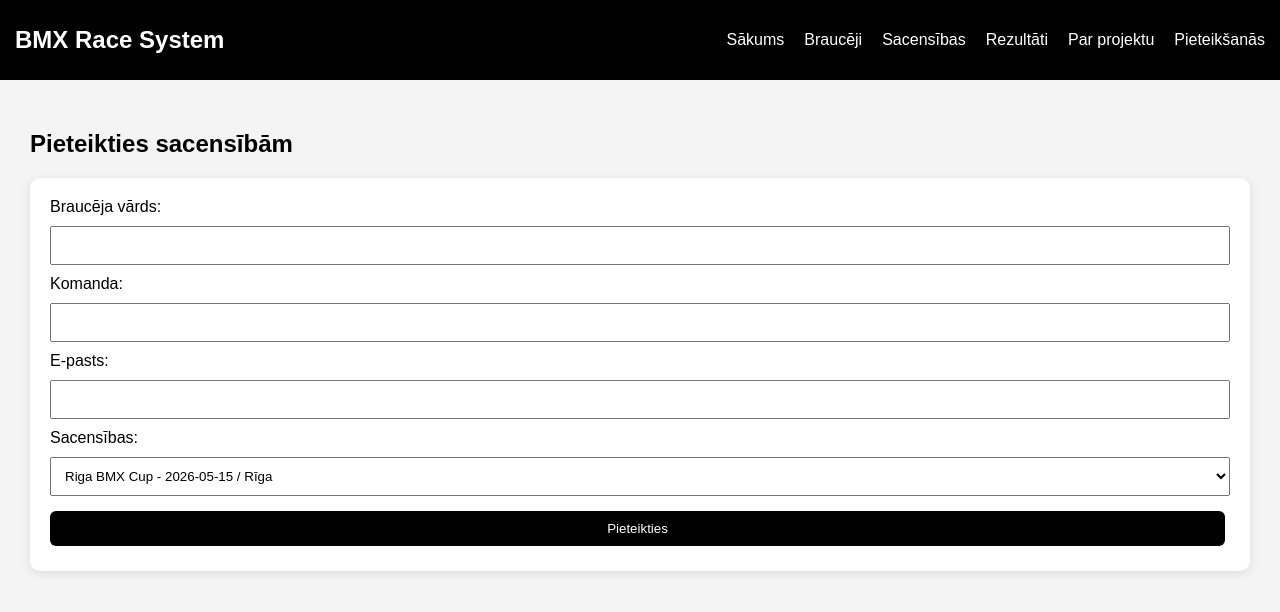
After one commit to valainismartinss-ux/bmx-race-system, a Flask app: page /register in a window 1280 px wide. The commit adds this page. Shown: the top 612 px of the page. Run offline with Flask 3, Linux system fonts and the light colour scheme; data comes from the database, SQL or seed files in the repository; both versions use the stored data as it was after the commit.

Commit message:
Pievienota pieteiksanas sacensibam un komandas ievade

```diff
--- a/app.py
+++ b/app.py
@@ -49,6 +49,16 @@ def init_db():
             FOREIGN KEY (race_id) REFERENCES races (id)
         )
     """)
+    conn.execute("""
+    CREATE TABLE IF NOT EXISTS registrations (
+        id INTEGER PRIMARY KEY AUTOINCREMENT,
+        rider_name TEXT NOT NULL,
+        team_name TEXT NOT NULL,
+        race_id INTEGER,
+        email TEXT NOT NULL,
+        FOREIGN KEY (race_id) REFERENCES races (id)
+    )
+    """)
 
     team_count = conn.execute("SELECT COUNT(*) FROM teams").fetchone()[0]
 
@@ -84,24 +94,41 @@ def riders():
     return render_template("riders.html", riders=riders)
 @app.route("/add_rider", methods=["GET", "POST"])
 def add_rider():
-    conn = get_db_connection()
-    teams = conn.execute("SELECT * FROM teams").fetchall()
-
     if request.method == "POST":
         name = request.form["name"]
         age = request.form["age"]
-        team_id = request.form["team_id"]
+        team_name = request.form["team_name"]
+
+        conn = get_db_connection()
+
+        existing_team = conn.execute(
+            "SELECT id FROM teams WHERE name = ?",
+            (team_name,)
+        ).fetchone()
+
+        if existing_team:
+            team_id = existing_team["id"]
+        else:
+            conn.execute(
+                "INSERT INTO teams (name, city) VALUES (?, ?)",
+                (team_name, "Nav norādīts")
+            )
+            team_id = conn.execute(
+                "SELECT id FROM teams WHERE name = ?",
+                (team_name,)
+            ).fetchone()["id"]
 
         conn.execute(
             "INSERT INTO riders (name, age, team_id) VALUES (?, ?, ?)",
             (name, age, team_id)
         )
+
         conn.commit()
         conn.close()
+
         return redirect("/riders")
 
-    conn.close()
-    return render_template("add_rider.html", teams=teams)
+    return render_template("add_rider.html")
 
 
 @app.route("/edit_rider/<int:id>", methods=["GET", "POST"])
@@ -158,7 +185,29 @@ def results():
 @app.route("/about")
 def about():
     return render_template("about.html")
+@app.route("/register", methods=["GET", "POST"])
+def register():
+    conn = get_db_connection()
+    races = conn.execute("SELECT * FROM races").fetchall()
 
+    if request.method == "POST":
+        rider_name = request.form["rider_name"]
+        team_name = request.form["team_name"]
+        email = request.form["email"]
+        race_id = request.form["race_id"]
+
+        conn.execute(
+            "INSERT INTO registrations (rider_name, team_name, email, race_id) VALUES (?, ?, ?, ?)",
+            (rider_name, team_name, email, race_id)
+        )
+
+        conn.commit()
+        conn.close()
+
+        return redirect("/races")
+
+    conn.close()
+    return render_template("register.html", races=races)
 if __name__ == "__main__":
     init_db()
     app.run(debug=True)
--- a/templates/add_rider.html
+++ b/templates/add_rider.html
@@ -12,11 +12,7 @@
     <input type="number" name="age" required>
 
     <label>Komanda:</label>
-    <select name="team_id">
-        {% for team in teams %}
-        <option value="{{ team.id }}">{{ team.name }}</option>
-        {% endfor %}
-    </select>
+    <input type="text" name="team_name" placeholder="Ievadi komandas nosaukumu" required>
 
     <button type="submit">Saglabāt</button>
 </form>
--- a/templates/base.html
+++ b/templates/base.html
@@ -18,6 +18,7 @@
         <li><a href="/races">Sacensības</a></li>
         <li><a href="/results">Rezultāti</a></li>
         <li><a href="/about">Par projektu</a></li>
+        <li><a href="/register">Pieteikšanās</a></li>
     </ul>
 </nav>
 
--- a/templates/index.html
+++ b/templates/index.html
@@ -15,7 +15,7 @@
         <a class="button" href="/riders">Apskatīt braucējus</a>
     </div>
 
-    <img src="{{ url_for('static', filename='images/bmx.jpg') }}" alt="BMX">
+    <img src="{{ url_for('static', filename='images/bmx.jpg') }}">
 </div>
 
 <div class="stats">
--- a/templates/races.html
+++ b/templates/races.html
@@ -3,6 +3,7 @@
 {% block content %}
 
 <h2>Sacensības</h2>
+<a class="button" href="/register">Pieteikties sacensībām</a>
 
 {% for race in races %}
 <div class="card">
--- /dev/null
+++ b/templates/register.html
@@ -0,0 +1,27 @@
+{% extends "base.html" %}
+
+{% block content %}
+
+<h2>Pieteikties sacensībām</h2>
+
+<form method="POST" class="card">
+    <label>Braucēja vārds:</label>
+    <input type="text" name="rider_name" required>
+
+    <label>Komanda:</label>
+    <input type="text" name="team_name" required>
+
+    <label>E-pasts:</label>
+    <input type="email" name="email" required>
+
+    <label>Sacensības:</label>
+    <select name="race_id">
+        {% for race in races %}
+        <option value="{{ race.id }}">{{ race.title }} - {{ race.race_date }} / {{ race.location }}</option>
+        {% endfor %}
+    </select>
+
+    <button type="submit">Pieteikties</button>
+</form>
+
+{% endblock %}
```
Also changed, not shown: database.db, static/images/bmx.jpg (renamed from static/images/438174633-968284898417367-623181415276042355-n.jpg).
